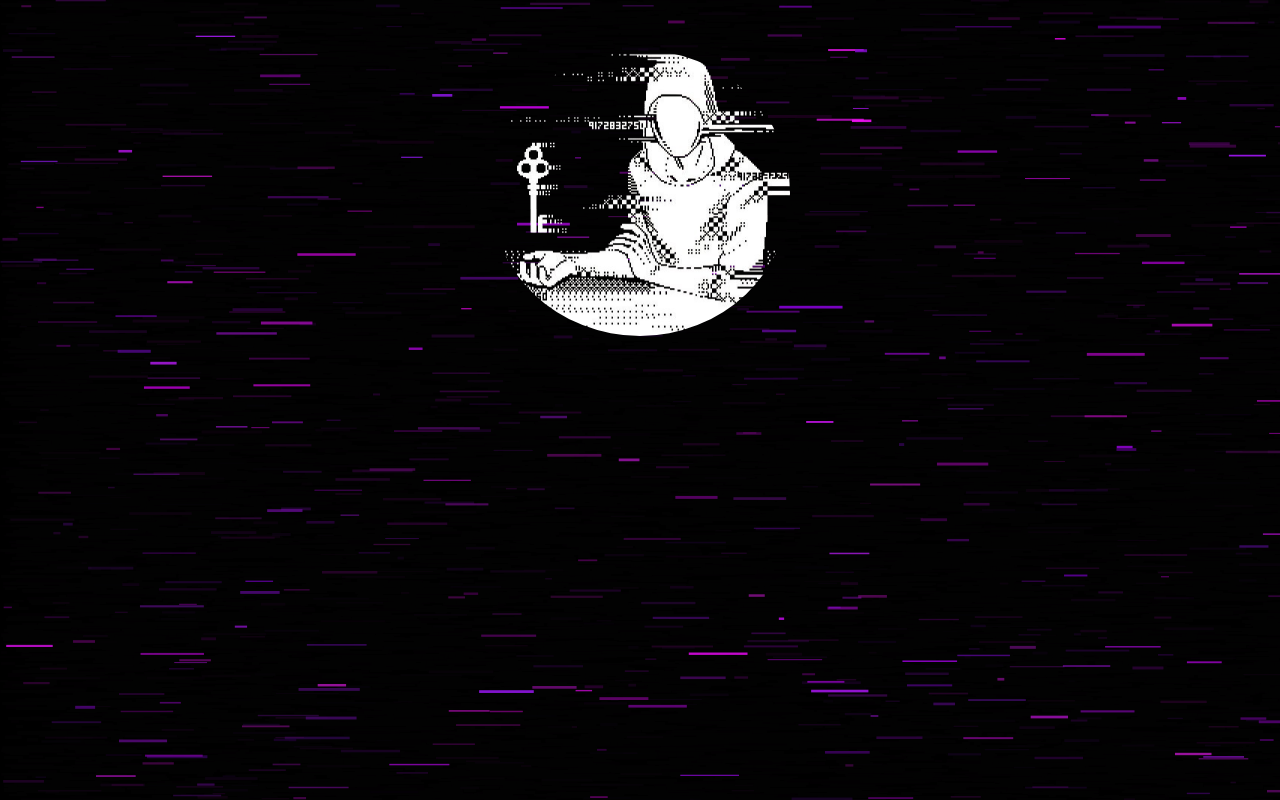
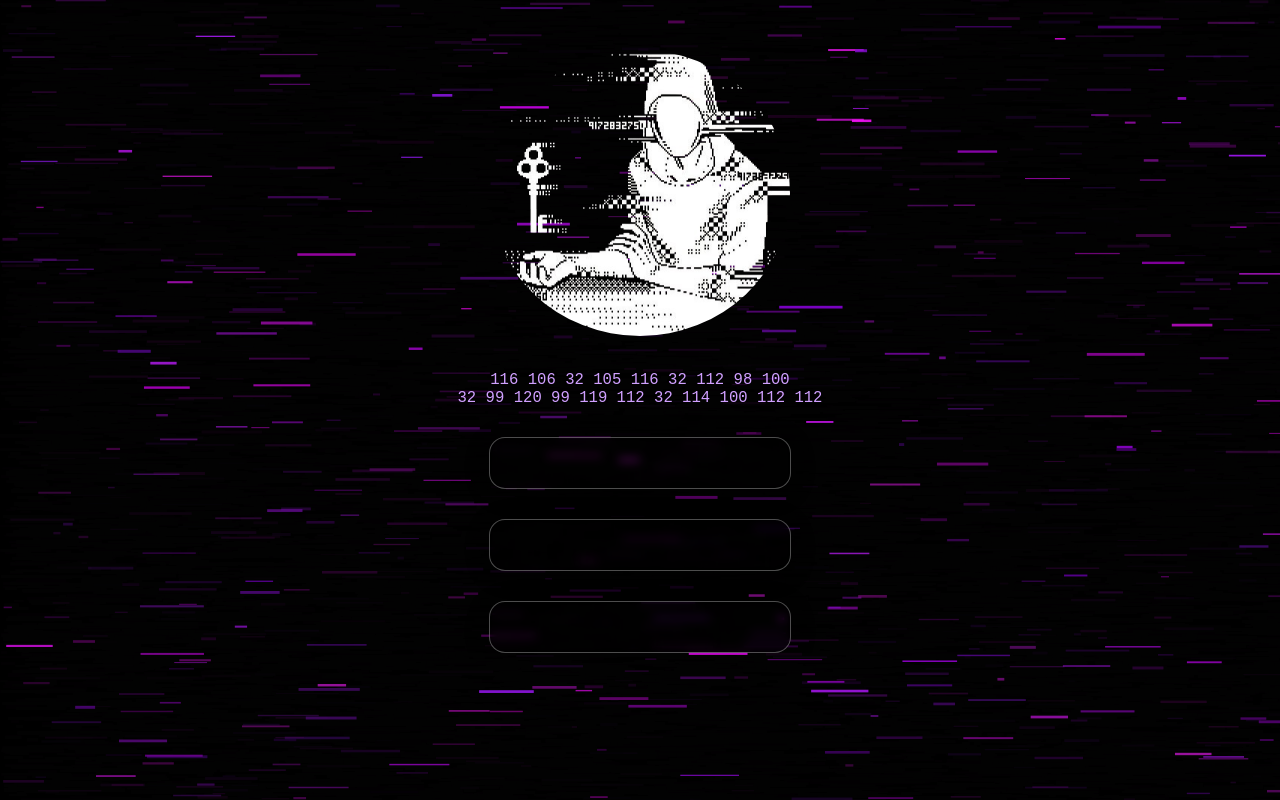
Before and after one commit to Viniciusezx/secret-years, a plain HTML site: page enigmas.html in a window 1280 px wide. Drawn offline with Linux system fonts and the light colour scheme.

Commit message:
teste de enigmas

```diff
--- a/assets/css/global/fonts.css
+++ b/assets/css/global/fonts.css
@@ -1,8 +1,3 @@
-@font-face {
-    font-family: Contador;
-    src: url(fonts/DS-DIGII.TTF);
-}
-
 @font-face {
     font-family: Maquina;
     src: url(fonts/1942.ttf);
--- a/assets/css/pages/enigma/enigma.css
+++ b/assets/css/pages/enigma/enigma.css
@@ -1,3 +1,6 @@
 @import url(partials/glitch.css);
+@import url(partials/section-apresentacao.css);
+@import url(partials/section-enigmas.css);
 
 @import url(../../global/global.css);
+@import url(../../global/fonts.css);
--- a/assets/css/pages/enigma/partials/glitch.css
+++ b/assets/css/pages/enigma/partials/glitch.css
@@ -14,6 +14,10 @@ body, html {
 }
 
 .conteudo {
+  display: flex;
+  flex-direction: column;
+  align-items: center;
+  gap: 30px;
   position: relative;
   z-index: 1;
   color: #d0a0ff;
@@ -21,8 +25,3 @@ body, html {
   padding-top: 50px;
   font-size: 1.2rem;
 }
-
-.port {
-  width: 300px;
-  border-radius: 100%;
-}
--- /dev/null
+++ b/assets/css/pages/enigma/partials/section-apresentacao.css
@@ -0,0 +1,11 @@
+.apresentacao {
+    display: flex;
+    flex-direction: column;
+    align-items: center;
+    gap: 35px;
+}
+
+.port {
+  width: 300px;
+  border-radius: 100%;
+}
--- /dev/null
+++ b/assets/css/pages/enigma/partials/section-enigmas.css
@@ -0,0 +1,15 @@
+.enigmas {
+    display: flex;
+    flex-direction: column;
+    gap: 30px;
+}
+#glass {
+    width: 300px;
+    height: 50px;
+    background: rgba(0, 0, 0, 0.2);
+    border-radius: 16px;
+    box-shadow: 0 4px 30px rgba(0, 0, 0, 0.1);
+    backdrop-filter: blur(5px);
+    -webkit-backdrop-filter: blur(5px);
+    border: 1px solid rgba(255, 255, 255, 0.3);
+}
--- a/enigmas.html
+++ b/enigmas.html
@@ -4,15 +4,36 @@
   <meta charset="UTF-8" />
   <meta name="viewport" content="width=device-width, initial-scale=1.0" />
   <title>Glitch Visual</title>
-  <link rel="stylesheet" href="assets/css/pages/enigma/partials/glitch.css" />
+  <link rel="stylesheet" href="./assets/css/pages/enigma/enigma.css">
+
 </head>
 <body>
   <canvas id="glitchCanvas"></canvas>
 
-  <div class="conteudo">
-    <img class="port" src="assets/image/enig.png" alt="Descrição do GIF">
-  </div>
+  <section class="conteudo">
 
+    <section class="apresentacao">
+      <img class="port" src="assets/image/enig.png" alt="Descrição do GIF">
+
+      <p>116 106 32 105 116 32 112 98 100 <br>
+      32 99 120 99 119 112 32 114 100 112 112</p>
+    </section>
+
+    <section class="enigmas">
+      <div id="glass">
+
+      </div>
+      <div id="glass">
+
+      </div>
+      <div id="glass">
+
+      </div>
+    </section>
+
+  </section>
+
+  <script src="assets/js/sumir.js"></script>
   <script src="assets/js/glitch.js"></script>
 </body>
 </html>
```
Also changed, not shown: assets/css/global/fonts/DS-DIGII.TTF (deleted).
